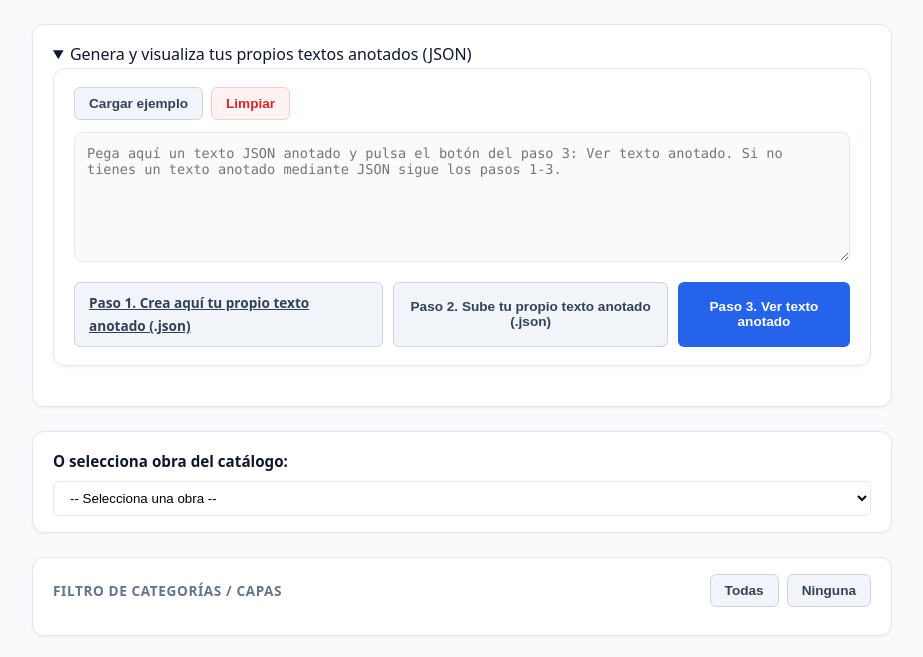
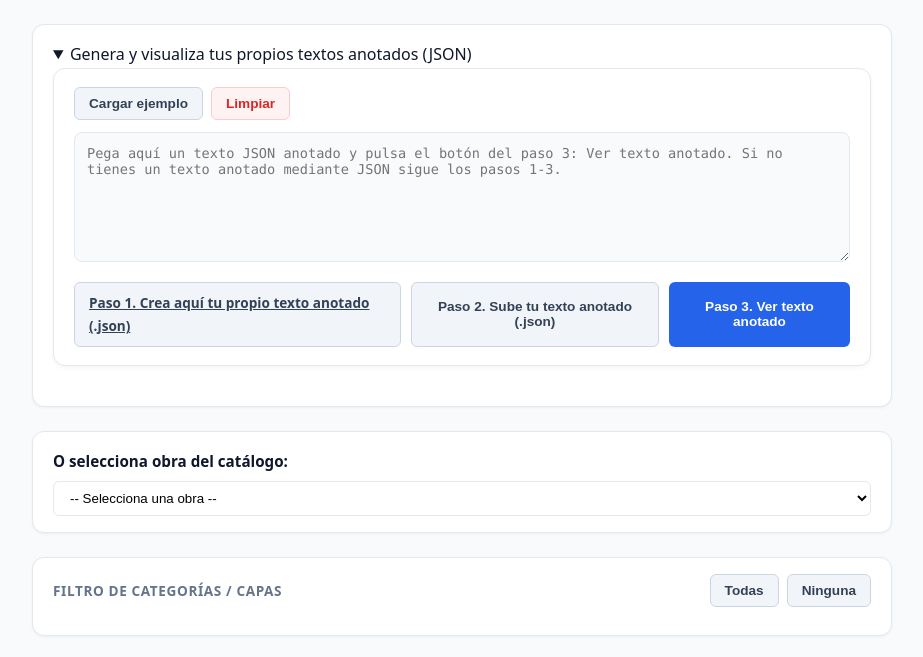
Before and after one commit to lectorespa/LexiLectura, a plain HTML site: page index.html in a window 1280 px wide. Both pictures are taken after a click on the heading "Genera y visualiza tus propios textos anotados (JSON)". Shown: the top 657 px of the page, without its empty margins (178-1101 px from the left). Drawn offline with Linux system fonts and the light colour scheme.

Commit message:
Update index.html

```diff
--- a/index.html
+++ b/index.html
@@ -30,7 +30,7 @@
 
           <!-- Input de archivo oculto y botón de subida local -->
           <input type="file" id="local-json-file" accept=".json" style="display: none;" />
-          <button id="btn-upload-local" class="btn btn-secondary" type="button">Paso 2. Sube tu propio texto anotado (.json)</button>
+          <button id="btn-upload-local" class="btn btn-secondary" type="button">Paso 2. Sube tu texto anotado (.json)</button>
 
 
           <!-- Botón de renderizado -->
```
